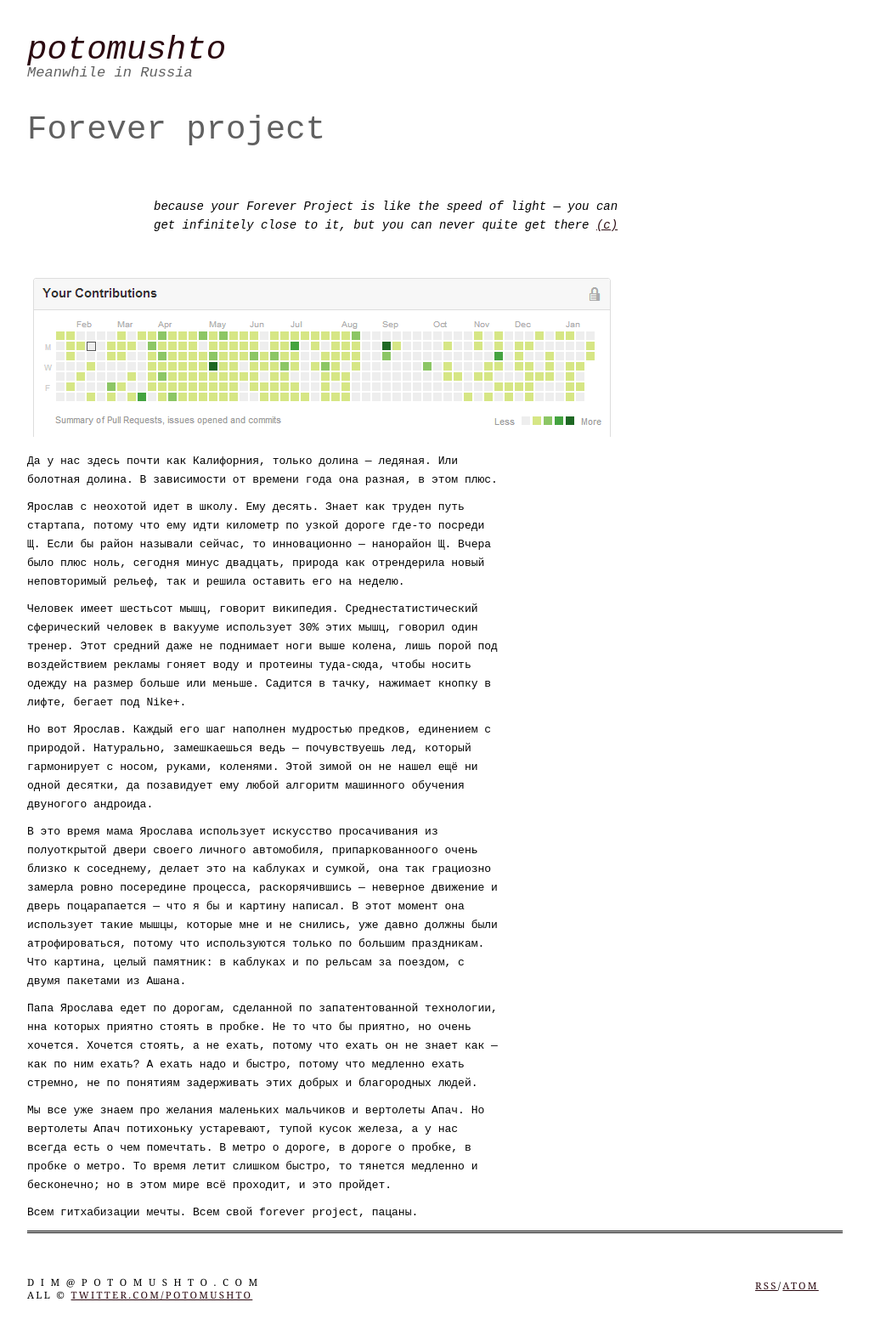
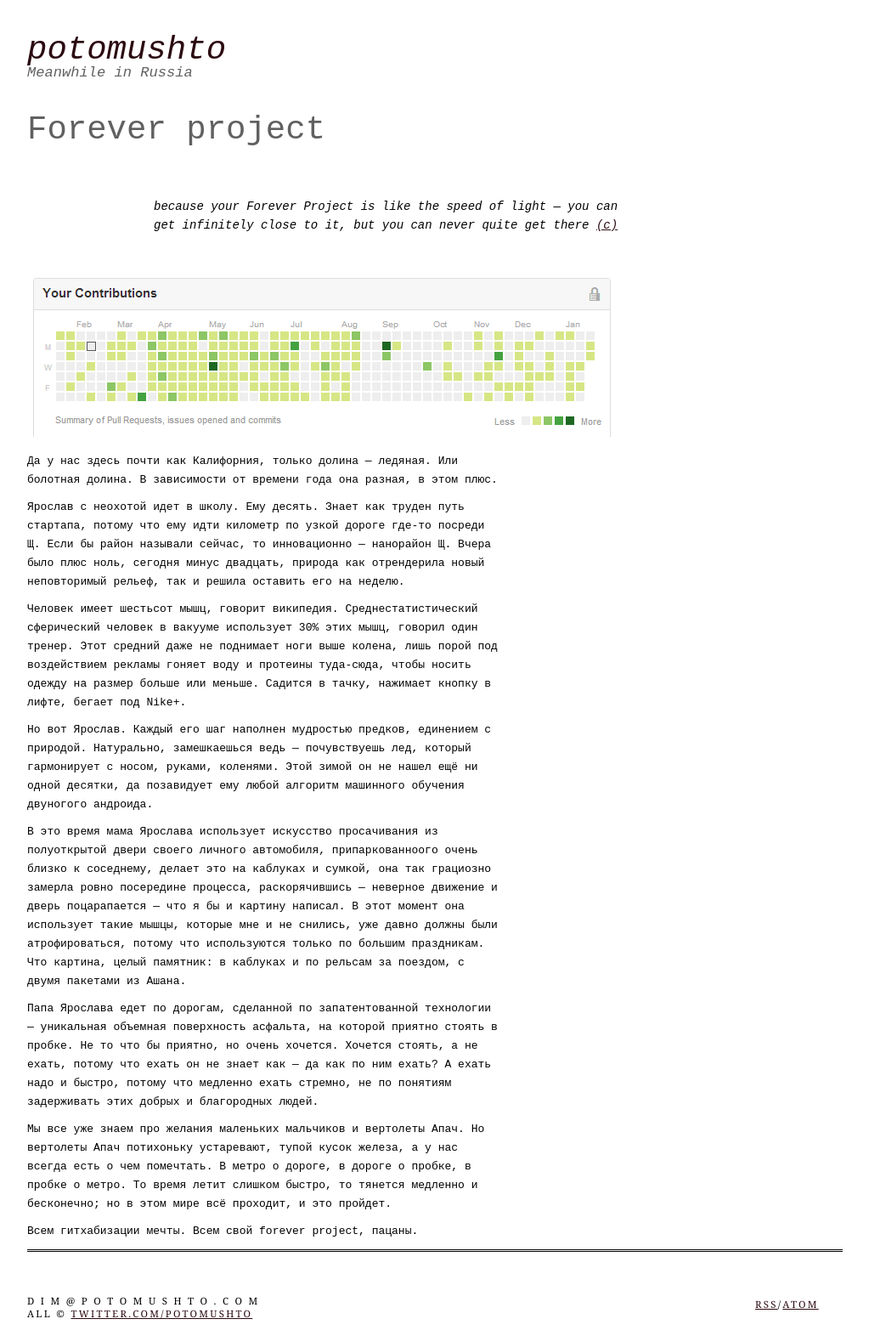
Before and after one commit to ptmt/ptmt.github.com, a Jekyll site: the page built from _posts/2013-01-29-foreverproject.md, in a window 1280 px wide. Shown: the whole page at 85% size, without its empty margins (128-1151 px from the left). Built offline with Jekyll 4.4.1, drawn with Linux system fonts in a browser that asks for light colours; Markdown is read by kramdown in place of the engine named in the settings; before the commit the page ends 1550 px from its top, so only the background shows below that.

Commit message:
Update _posts/2013-01-29-foreverproject.md

```diff
--- a/_posts/2013-01-29-foreverproject.md
+++ b/_posts/2013-01-29-foreverproject.md
@@ -19,7 +19,7 @@
 
 В это время мама Ярослава использует искусство просачивания из полуоткрытой двери своего личного автомобиля, припаркованноого очень близко к соседнему, делает это на каблуках и сумкой, она так грациозно замерла ровно посередине процесса, раскорячившись — неверное движение и дверь поцарапается — что я бы и картину написал. В этот момент она использует такие мышцы, которые мне и не снились, уже давно должны были атрофироваться, потому что используются только по большим праздникам. Что картина, целый памятник: в каблуках и по рельсам за поездом, с двумя пакетами из Ашана.
 
-Папа Ярослава едет по дорогам, сделанной по запатентованной технологии, нна которых приятно стоять в пробке. Не то что бы приятно, но очень хочется. Хочется стоять, а не ехать, потому что ехать он не знает как — как по ним ехать? А ехать надо и быстро, потому что медленно ехать стремно, не по понятиям задерживать этих добрых и благородных людей.
+Папа Ярослава едет по дорогам, сделанной по запатентованной технологии — уникальная объемная поверхность асфальта, на которой приятно стоять в пробке. Не то что бы приятно, но очень хочется. Хочется стоять, а не ехать, потому что ехать он не знает как — да как по ним ехать? А ехать надо и быстро, потому что медленно ехать стремно, не по понятиям задерживать этих добрых и благородных людей.
 
 Мы все уже знаем про желания маленьких мальчиков и вертолеты Апач. Но вертолеты Апач потихоньку устаревают, тупой кусок железа, а у нас всегда есть о чем помечтать. В метро о дороге, в дороге о пробке, в пробке о метро. То время летит слишком быстро, то тянется медленно и бесконечно; но в этом мире всё проходит, и это пройдет.
 
```
